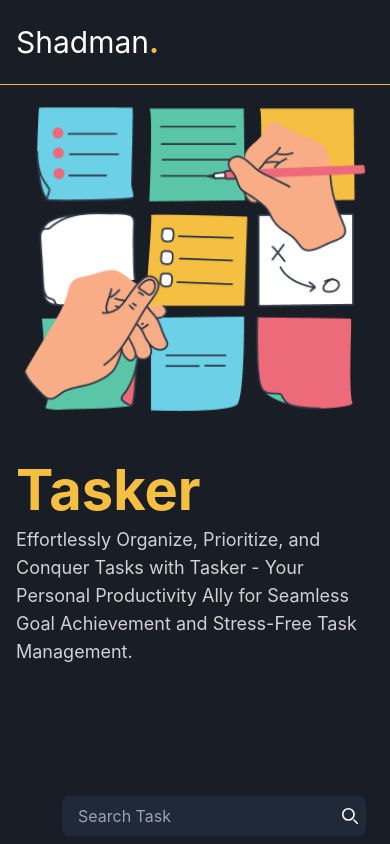
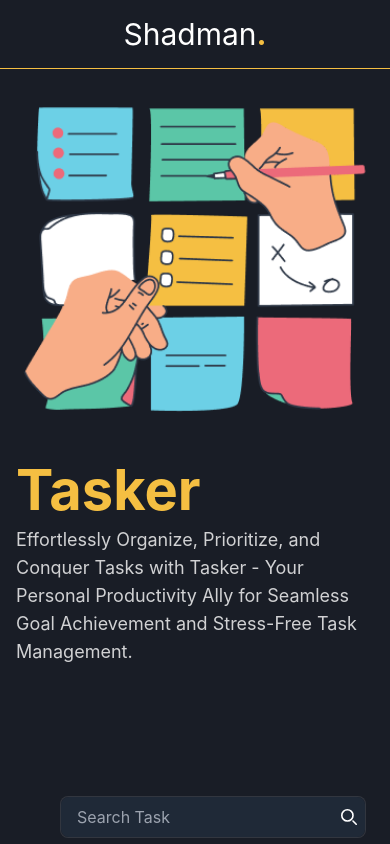
Before and after one commit to Shadman-Shakib-27/Tasker-App-By-Shadman, a React (Vite) app: page / in a window 390 px wide. Shown: the top 844 px of the page. Built offline with nearby package versions, Linux system fonts and the light colour scheme.

Commit message:
Concise All Components Design.

```diff
--- a/src/App.jsx
+++ b/src/App.jsx
@@ -4,7 +4,7 @@ import Header from "./Components/Header";
 import Hero from "./Components/Hero";
 import TaskBoard from "./Components/Tasks/TaskBoard";
 
-const App = () => {
+const HomePage = () => {
   return (
     <>
       <Header />
@@ -15,4 +15,4 @@ const App = () => {
   );
 };
 
-export default App;
+export default HomePage;
--- a/src/Components/Header.jsx
+++ b/src/Components/Header.jsx
@@ -1,8 +1,8 @@
 const Header = () => {
   return (
     <>
-      <nav className="py-6 md:py-8 fixed top-0 w-full !bg-[#191D26] border-b border-[#F5BF42] z-50">
-        <div className="container mx-auto flex items-center justify-between gap-x-6">
+      <nav className="py-4 md:py-8 fixed top-0 w-full !bg-[#191D26] border-b border-[#F5BF42] z-50">
+        <div className="container mx-auto flex items-center justify-center md:justify-between gap-x-6">
           <a href="/" className="text-white text-3xl">
             Shadman<span className="text-[#F5BF42] font-bold">.</span>
           </a>
--- a/src/Components/Tasks/SearchTask.jsx
+++ b/src/Components/Tasks/SearchTask.jsx
@@ -2,9 +2,9 @@ const SearchTask = () => {
   return (
     <>
       {/* <!-- Search Box --> */}
-      <div className="p-2 flex justify-end">
+      <div className="p-2 flex justify-end ">
         <form>
-          <div className="flex">
+          <div className="flex border border-[rgba(206,206,206,0.12)] bg-[#1D212B] rounded-lg">
             <div className="relative overflow-hidden rounded-lg text-gray-50 md:min-w-[380px] lg:min-w-[440px]">
               <input
                 type="search"
--- a/src/main.jsx
+++ b/src/main.jsx
@@ -1,10 +1,10 @@
-import { StrictMode } from 'react'
-import { createRoot } from 'react-dom/client'
-import App from './App.jsx'
-import './index.css'
+import { StrictMode } from "react";
+import { createRoot } from "react-dom/client";
+import HomePage from "./App.jsx";
+import "./index.css";
 
-createRoot(document.getElementById('root')).render(
+createRoot(document.getElementById("root")).render(
   <StrictMode>
-    <App />
-  </StrictMode>,
-)
+    <HomePage />
+  </StrictMode>
+);
```
